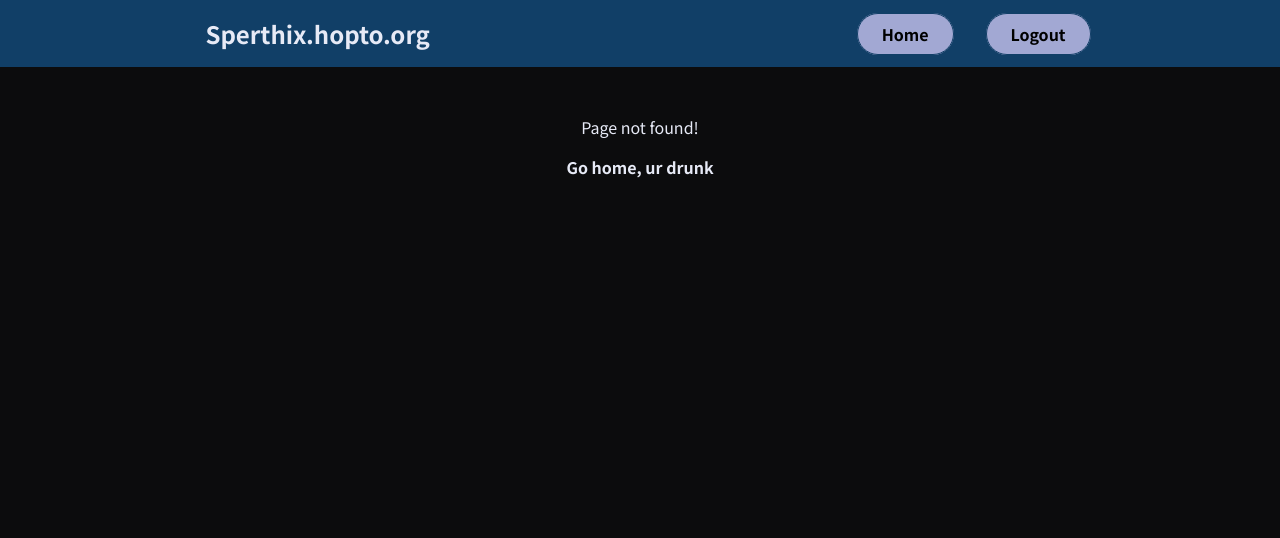
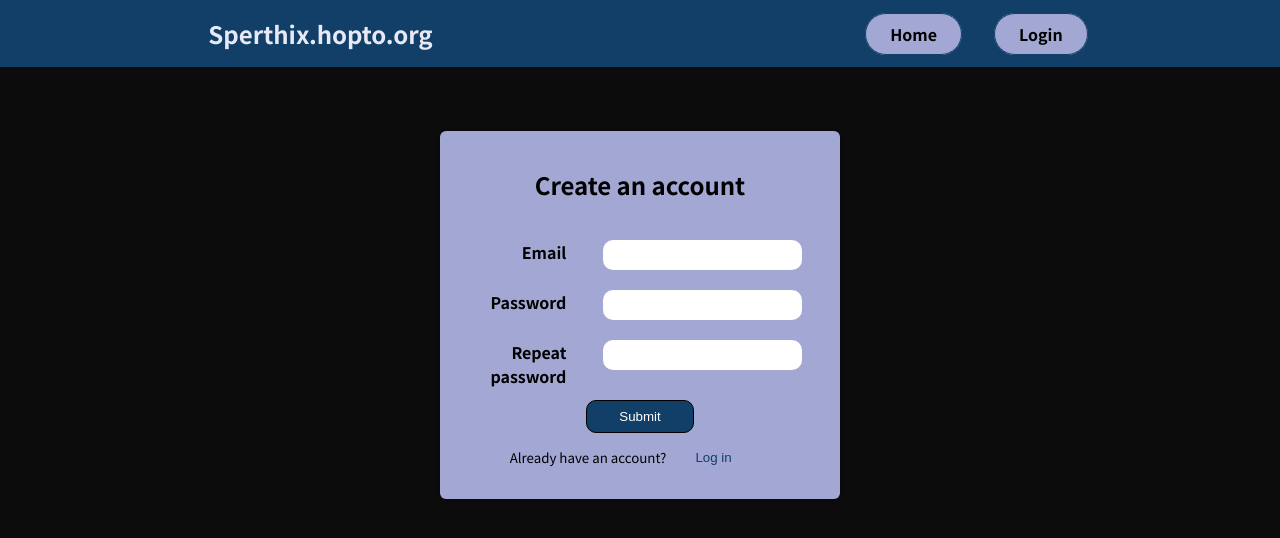
Before and after one commit to Sperthix/MyNotes, a React (Create React App) app: page /signup in a window 1280 px wide. Before the commit this address had no page. Shown: the top 538 px of the page. Built offline with nearby package versions, Linux system fonts and the light colour scheme.

Commit message:
added auth, creating new users and login with credencials

```diff
--- a/src/App.js
+++ b/src/App.js
@@ -4,13 +4,19 @@ import Layout from "./components/UI/Layout";
 import HomePage from "./pages/HomePage";
 import TodosPage from "./pages/TodosPage";
 import NotFound from "./pages/NotFound";
+import Welcome from "./pages/WelcomePage";
+import SignUpPage from "./pages/SignUpPage";
+import LoginPage from "./pages/LoginPage";
 
 function App() {
   return (
     <Layout>
       <Routes>
-        <Route path="/" element={<Navigate replace to="/home" />} />
+        <Route path="/" element={<Navigate replace to="/welcome" />} />
+        <Route path="/welcome" element={<Welcome />} />
         <Route path="/home" element={<HomePage />} />
+        <Route path="/signup" element={<SignUpPage />} />
+        <Route path="/login" element={<LoginPage />} />
         <Route path="/todos" element={<TodosPage />} />
         <Route path="*" element={<NotFound />} />
       </Routes>
--- /dev/null
+++ b/src/components/Auth/AuthForm.js
@@ -0,0 +1,118 @@
+import { useRef, useState, useEffect } from "react";
+import { useNavigate } from "react-router-dom";
+import { useDispatch } from "react-redux";
+
+import {
+  sendSignUpRequest,
+  sendLoginRequest,
+} from "../../context/auth-actions";
+
+import styles from "./AuthForm.module.css";
+
+const AuthForm = (props) => {
+  const emailInputRef = useRef();
+  const passwordInputRef = useRef();
+  const password2InputRef = useRef();
+
+  const dispatch = useDispatch();
+
+  const navigate = useNavigate();
+
+  const [hasAcc, setHasAcc] = useState(true);
+
+  // set state based on from which page is this component called
+  useEffect(() => {
+    if (props.from === "login") setHasAcc(true);
+    else setHasAcc(false);
+  }, [props.from]);
+
+  const submitHandler = (event) => {
+    event.preventDefault();
+    if (hasAcc) {
+      dispatch(
+        sendLoginRequest(
+          emailInputRef.current.value,
+          passwordInputRef.current.value
+        )
+      );
+    } else {
+      // *TODO* add form verification
+      dispatch(
+        sendSignUpRequest(
+          emailInputRef.current.value,
+          passwordInputRef.current.value
+        )
+      );
+    }
+  };
+
+  const changePageHandler = () => {
+    if (hasAcc) {
+      navigate("/signup");
+      setHasAcc(false);
+    } else {
+      navigate("/login");
+      setHasAcc(true);
+    }
+  };
+
+  return (
+    <section className={styles.auth}>
+      {hasAcc && <h1>Login to account</h1>}
+      {!hasAcc && <h1>Create an account</h1>}
+      <form onSubmit={submitHandler}>
+        <div className={styles.userInput}>
+          <label htmlFor="email">Email</label>
+          <input type="email" id="email" ref={emailInputRef} required></input>
+        </div>
+        <div className={styles.userInput}>
+          <label htmlFor="password">Password</label>
+          <input
+            type="password"
+            id="password"
+            ref={passwordInputRef}
+            required
+          ></input>
+        </div>
+        {!hasAcc && (
+          <div className={styles.userInput}>
+            <label htmlFor="password2">Repeat password</label>
+            <input
+              type="password"
+              id="password2"
+              ref={password2InputRef}
+              required
+            ></input>
+          </div>
+        )}
+        <button type="submit">Submit</button>
+      </form>
+      {!hasAcc && (
+        <div>
+          <p className={styles.question}>Already have an account?</p>
+          <button
+            className={styles.change}
+            type="button"
+            onClick={changePageHandler}
+          >
+            Log in
+          </button>
+        </div>
+      )}
+      {hasAcc && (
+        <div>
+          <p className={styles.question}>Not registered?</p>
+          <button
+            className={styles.change}
+            type="button"
+            onClick={changePageHandler}
+          >
+            Create an account
+          </button>
+        </div>
+      )}
+    </section>
+  );
+};
+
+export default AuthForm;
--- /dev/null
+++ b/src/components/Auth/AuthForm.module.css
@@ -0,0 +1,99 @@
+.auth {
+  margin: 2rem auto;
+  width: 95%;
+  max-width: 25rem;
+  border-radius: 6px;
+  background-color: #a2a8d3;
+  box-shadow: 0 1px 4px rgba(0, 0, 0, 0.2);
+  padding: 1rem;
+  text-align: center;
+  color: black;
+}
+
+.auth div {
+  display: grid;
+  grid-template-columns: 30% 60%;
+  grid-auto-rows: minmax(70px, auto);
+  grid-column-gap: 10%;
+  max-height: 50px;
+  justify-content: center;
+  align-content: center;
+}
+
+.auth h1 {
+  grid-column-start: 1;
+  grid-column-end: 3;
+  margin-bottom: 3rem;
+}
+
+.auth label {
+  grid-column: 1 / 2;
+
+  margin: 0;
+  padding: 0;
+  height: 30px;
+  width: 100%;
+  text-align: right;
+}
+
+.auth input {
+  grid-column: 2 / 3;
+
+  color: #0c0c0d;
+  border-radius: 10px;
+  border: none;
+  padding: 0.3em;
+  height: 30px;
+  width: 90%;
+}
+
+.auth label {
+  display: inline;
+  font-weight: bold;
+}
+
+.auth button {
+  cursor: pointer;
+  color: white;
+  background-color: #113f67;
+  padding: 0.5rem 2rem;
+  border: 1px solid black;
+  border-radius: 10px;
+}
+
+.auth button:hover {
+  background-color: #17e398;
+  border-color: #17e398;
+  color: black;
+}
+
+.auth Link {
+  text-decoration: none;
+  color: black;
+}
+
+.question {
+  font-size: smaller;
+  justify-self: right;
+  align-self: center;
+  position: relative;
+  left: 100px;
+  white-space: nowrap;
+}
+
+button.change {
+  margin: 0;
+  padding: 0;
+  max-width: 50px;
+  max-height: 30px;
+  border: none;
+  background-color: transparent;
+  color: #113f67;
+  justify-self: center;
+  align-self: center;
+  white-space: nowrap;
+}
+
+button.change:hover {
+  background-color: transparent;
+}
--- a/src/components/UI/Navigation.js
+++ b/src/components/UI/Navigation.js
@@ -13,8 +13,8 @@ const Navigation = () => {
           </Link>
         </li>
         <li>
-          <Link className={styles.link} to="/home">
-            Logout
+          <Link className={styles.link} to="/login">
+            Login
           </Link>
         </li>
       </ul>
--- /dev/null
+++ b/src/context/auth-actions.js
@@ -0,0 +1,69 @@
+import { authActions } from "./auth-slice";
+
+const API_KEY = "AIzaSyBzKwqKdqestLKOA9NrXnqCm_J502w3MyU";
+
+export const sendSignUpRequest = (email, password) => {
+  // returns an async function
+  return async (dispatch) => {
+    // this function is sending actual http request
+    const sendSignUpRequest = async () => {
+      const response = await fetch(
+        `https://identitytoolkit.googleapis.com/v1/accounts:signUp?key=${API_KEY}`,
+        {
+          method: "POST",
+          body: JSON.stringify({
+            email: email,
+            password: password,
+            returnSecureToken: false,
+          }),
+        }
+      );
+      if (!response.ok) {
+        throw new Error(response.status);
+      }
+      const data = await response.json();
+      return data;
+    };
+    try {
+      await sendSignUpRequest();
+      console.log('User successfully created')
+    } catch (error) {
+      alert(error.message);
+    }
+  };
+};
+
+export const sendLoginRequest = (email, password) => {
+  // returns an async function
+  return async (dispatch) => {
+    // this function is sending actual http request
+    const sendSignUpRequest = async () => {
+      const response = await fetch(
+        `https://identitytoolkit.googleapis.com/v1/accounts:signInWithPassword?key=${API_KEY}`,
+        {
+          method: "POST",
+          body: JSON.stringify({
+            email: email,
+            password: password,
+            returnSecureToken: true,
+          }),
+        }
+      );
+      if (!response.ok) {
+        throw new Error(response.status);
+      }
+      const data = await response.json();
+      return data;
+    };
+    try {
+      const signUpData = await sendSignUpRequest();
+      dispatch(
+        authActions.login({
+          token: signUpData.idToken,
+        })
+      );
+    } catch (error) {
+      alert(error.message);
+    }
+  };
+};
--- /dev/null
+++ b/src/context/auth-slice.js
@@ -0,0 +1,23 @@
+import { createSlice } from "@reduxjs/toolkit";
+
+const authSlice = createSlice({
+  name: "auth",
+  initialState: { token: "", isLoggedIn: false },
+  reducers: {
+    login(state, action) {
+      state.token = action.payload.token;
+      state.isLoggedIn = true;
+      console.log(action.payload);
+      localStorage.setItem("token", state.token);
+    },
+    logout(state) {
+      state.token = "";
+      state.isLoggedIn = false;
+      localStorage.removeItem("token");
+    },
+  },
+});
+
+export const authActions = authSlice.actions;
+
+export default authSlice;
--- a/src/context/index.js
+++ b/src/context/index.js
@@ -1,9 +1,14 @@
 import { configureStore } from "@reduxjs/toolkit";
 import todoSlice from "./todos-slice";
 import sideListSlice from "./sideList-slice";
+import authSlice from "./auth-slice";
 
 const store = configureStore({
-  reducer: { todos: todoSlice.reducer, sideList: sideListSlice.reducer },
+  reducer: {
+    todos: todoSlice.reducer,
+    sideList: sideListSlice.reducer,
+    auth: authSlice.reducer,
+  },
 });
 
 export default store;
--- /dev/null
+++ b/src/pages/LoginPage.js
@@ -0,0 +1,7 @@
+import AuthForm from "../components/Auth/AuthForm";
+
+const LoginPage = () => {
+  return <AuthForm from="login" />;
+};
+
+export default LoginPage;
--- /dev/null
+++ b/src/pages/SignUpPage.js
@@ -0,0 +1,7 @@
+import AuthForm from "../components/Auth/AuthForm";
+
+const SignUpPage = () => {
+  return <AuthForm from="signup" />;
+};
+
+export default SignUpPage;
--- /dev/null
+++ b/src/pages/WelcomePage.js
@@ -0,0 +1,9 @@
+const Welcome = () => {
+  return (
+    <section>
+      <p className="centered">Welcome to my website.</p>
+    </section>
+  );
+};
+
+export default Welcome;
```
Also changed, not shown: 1 other file (tests, documents, lock files or other folders).
